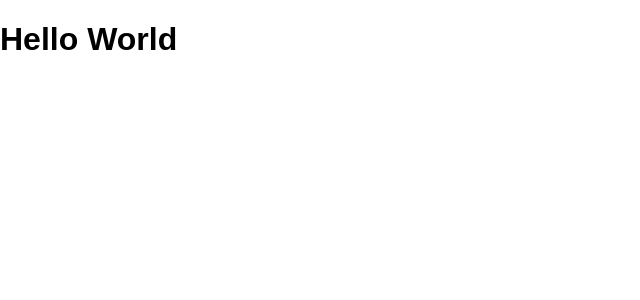
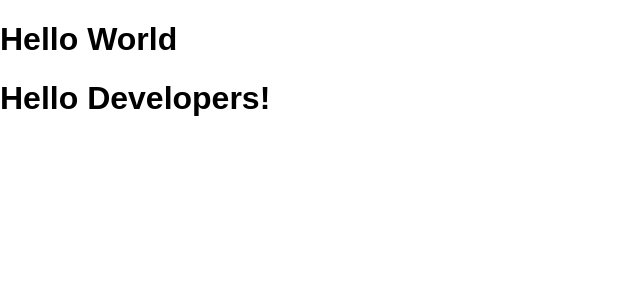
Before and after one commit to RodrigoMachado9/React-Js-Components, a React (Create React App) app: page / in a window 1280 px wide. Shown: the top 300 px of the page, without its empty margins (0-640 px from the left). Built offline with nearby package versions, Linux system fonts and the light colour scheme.

Commit message:
trabalhando com multiplos componentes!

```diff
--- a/src/App.js
+++ b/src/App.js
@@ -1,13 +1,19 @@
 import React, { Component } from 'react';
 import './App.css';
-import MeuComponente from "./components/MeuComponente";
+import MeuComponente, {MeusComponentes} from "./components/MeuComponente";
 
 
 class App extends Component {
   render() {
+    const name = 'Hello';  //acessando determinado objeto dos meus componentes;
+    // aplicando determinada lógica posso alterar os componentes dinamicamente, via componente escolhido.
+    const MeuComponentEscolhido = MeusComponentes[name];
+
+
     return (
       <div className="App">
           <MeuComponente/>
+          <MeuComponentEscolhido/>
 
       </div>
     );
--- a/src/components/MeuComponente.js
+++ b/src/components/MeuComponente.js
@@ -28,6 +28,19 @@ class MeuComponente extends Component{
 
 }
 
+export const MeusComponentes = {
+
+    Hello: function () {
+        return(
+            <div>
+                <h1> Hello Developers! </h1>
+                </div>
+        );
+
+    }
 
 
+
+};
+
 export default  MeuComponente;
```
